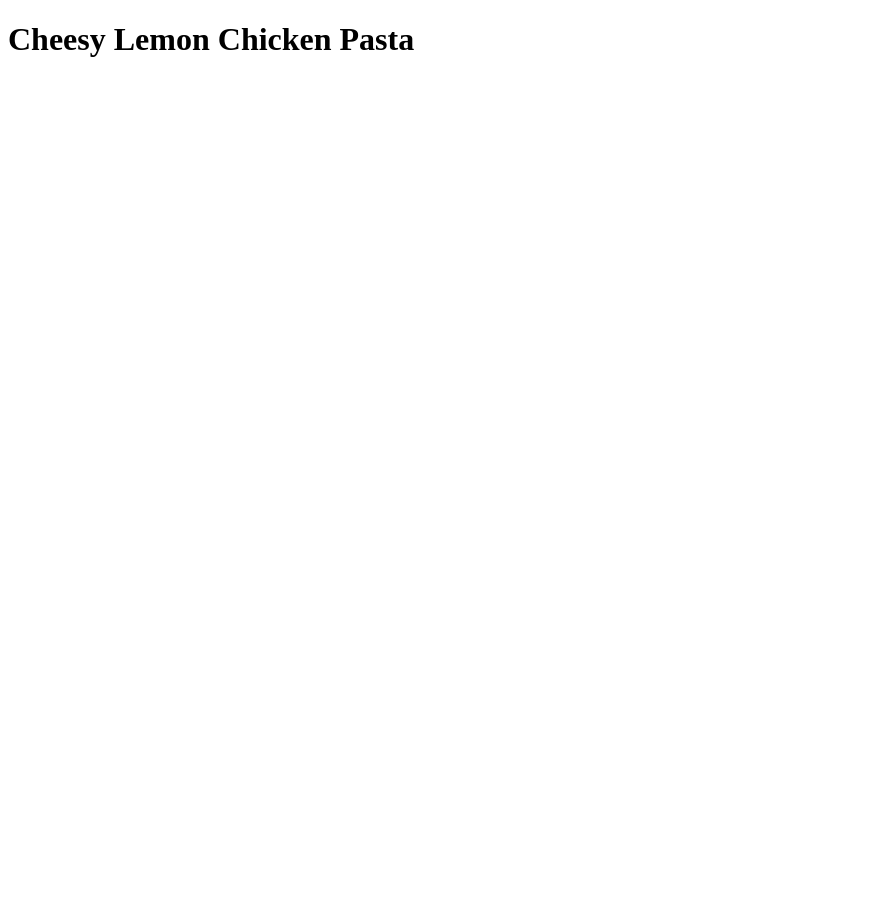
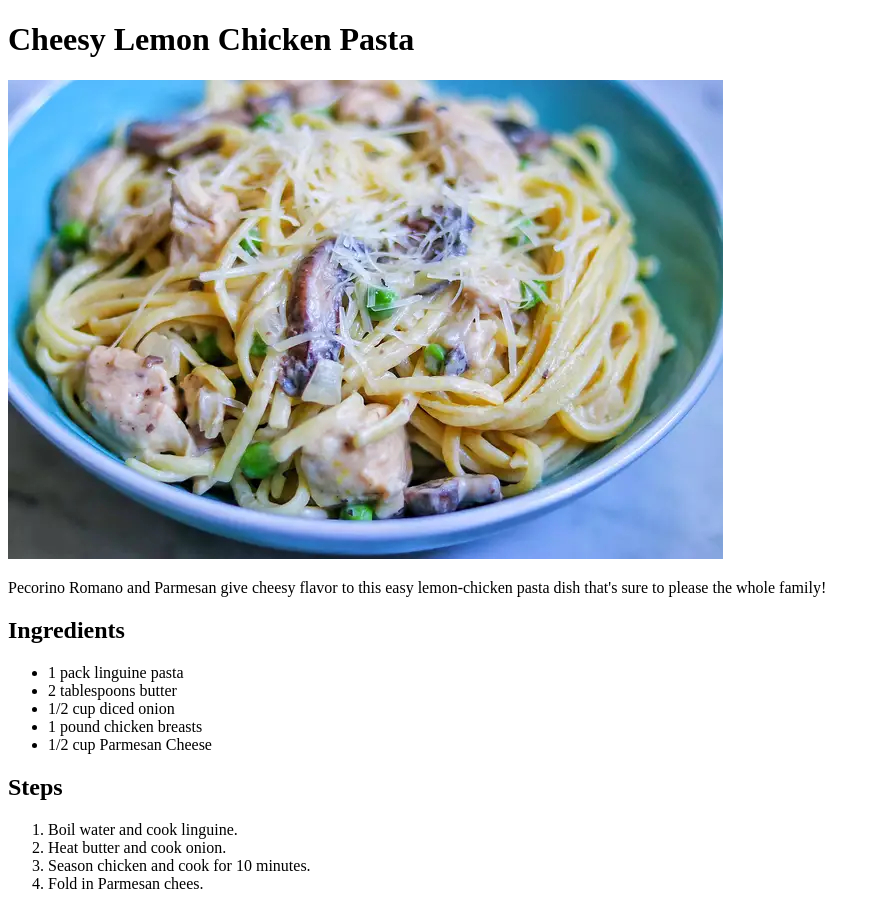
Before and after one commit to foolishtroy/odin-recipes, a plain HTML site: page recipes/chicken-pasta.html in a window 1280 px wide. Shown: the whole page, without its empty margins (0-880 px from the left). Before the commit the page ends 800 px from the top, so only its background shows below. Drawn offline with Linux system fonts and the light colour scheme.

Commit message:
Edit chicken pasta recipe

```diff
--- a/recipes/chicken-pasta.html
+++ b/recipes/chicken-pasta.html
@@ -7,5 +7,22 @@
 
   <body>
     <h1>Cheesy Lemon Chicken Pasta</h1>
+    <img src="./chicken-pasta.jpg">
+    <p>Pecorino Romano and Parmesan give cheesy flavor to this easy lemon-chicken pasta dish that's sure to please the whole family!</p>
+    <h2>Ingredients</h2>
+      <ul>
+        <li>1 pack linguine pasta</li>
+	<li>2 tablespoons butter</li>
+	<li>1/2 cup diced onion</li>
+	<li>1 pound chicken breasts</li>
+	<li>1/2 cup Parmesan Cheese</li>
+      </ul>
+    <h2>Steps</h2>
+      <ol>
+	<li>Boil water and cook linguine.</li>
+	<li>Heat butter and cook onion.</li>
+	<li>Season chicken and cook for 10 minutes.</li>
+	<li>Fold in Parmesan chees.</li>
+      </ol>
   </body>
 </html>
```
Also changed, not shown: recipes/chicken-pasta.jpg (added).
